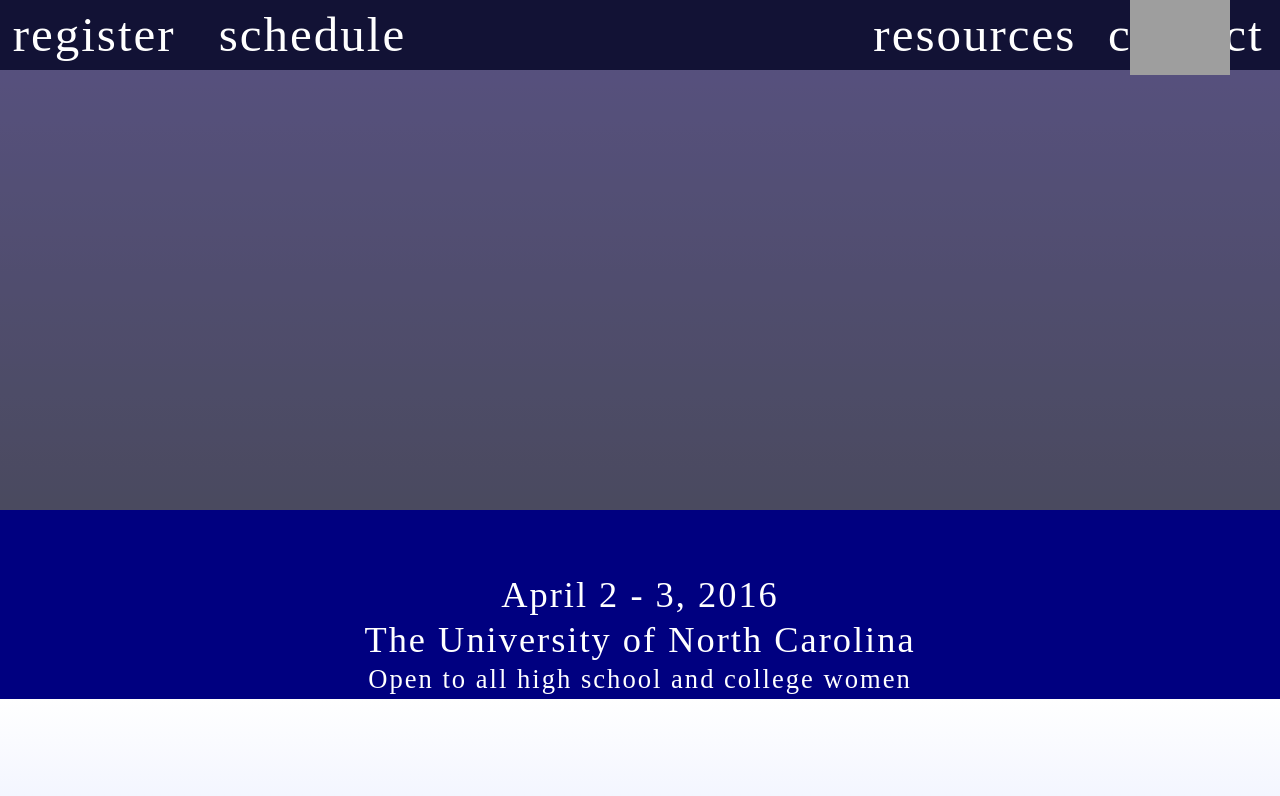
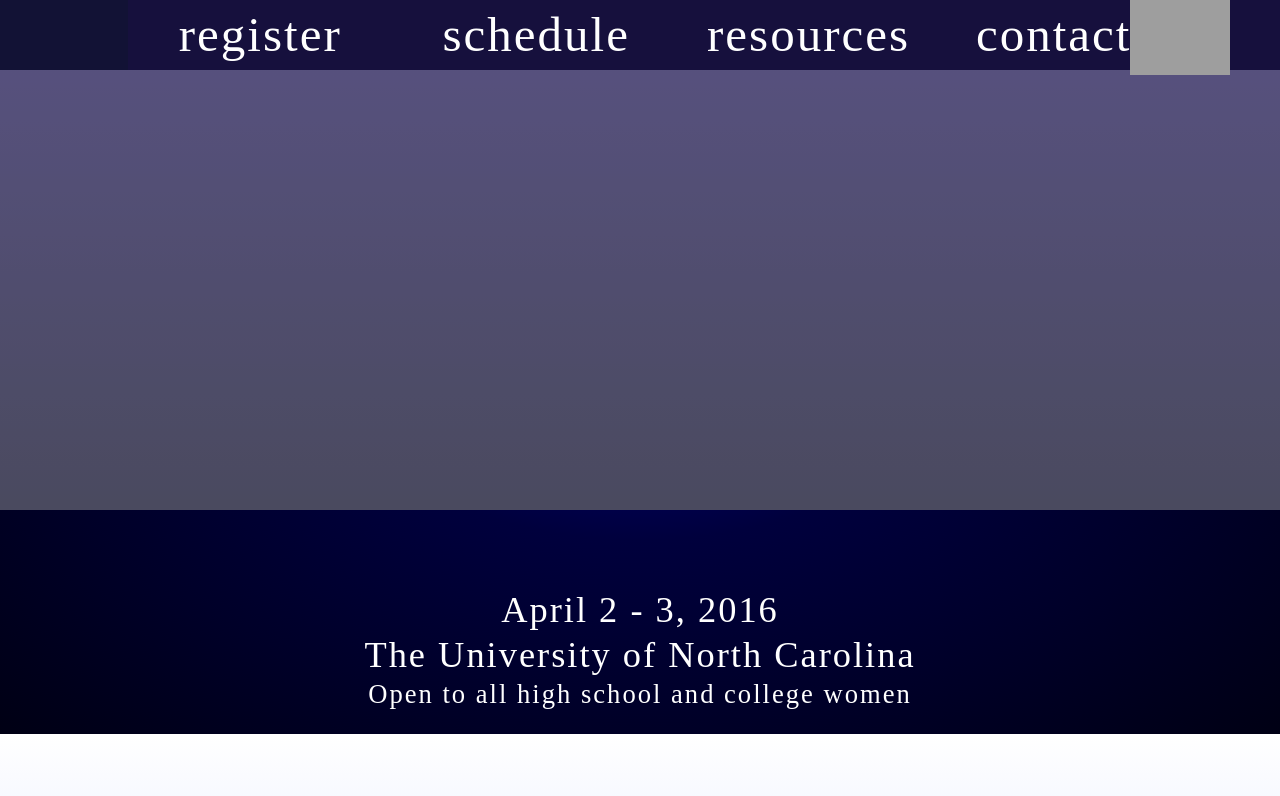
Before and after one commit to andyroberson/pearl-hacks16, a plain HTML site: page Pearl-hacks-16/index2.html in a window 1280 px wide. Shown: the top 796 px of the page. Drawn offline with nearby package versions, Linux system fonts and the light colour scheme; grey boxes are pictures that could not be loaded; a web font is replaced by a local one.

Commit message:
main page colors

```diff
--- a/Pearl-hacks-16/css/styles2.css
+++ b/Pearl-hacks-16/css/styles2.css
@@ -53,6 +53,7 @@ a:hover, a:active {
 		text-align: center;
 		color: #ffffff;
 		font-family: 'LMP';
+    margin: 0 3%;
 		letter-spacing: 2px;
 		font-size: 3.5em;
 	}
@@ -79,7 +80,7 @@ a:hover, a:active {
 
 /** First panel - #girl / WATER**/
 #girl {
-	background-color: navy;
+	background: radial-gradient(#00007A,#00003D,#000029,#000014);
   height: 100%;
   padding: 0;
 }
--- a/Pearl-hacks-16/index2.html
+++ b/Pearl-hacks-16/index2.html
@@ -47,14 +47,14 @@
 	<a id="mlh-trust-badge" style="position:fixed;top:0;right:50px;max-width:100px;width:10%;min-width: 60px;display:block;z-index:10000" href="https://mlh.io/seasons/s2016/events?utm_source=s2016&utm_medium=TrustBadge&utm_campaign=s2016" target="_blank"><img src="https://s3.amazonaws.com/logged-assets/trust-badge/s2016.png" alt="MLH Official - Spring 2016" style="width:100%;" ></a>
 	<div class="container-fluid">
 	<nav id="menu-wrapper" class="navbar navbar-default navbar-fixed-top">
-		<div class="row">
+		<div class="row" style="background:#16103D; margin-left: 10%">
 			<div class="menu col-md-2 col-sm-2">
 				<a href="#about-section">register</a>
 			</div>
 			<div class="menu col-md-2 col-sm-2">
 				<a href="#schedule-section">schedule</a>
 			</div>
-			<div class="menu col-md-2 col-sm-2 col-md-offset-4 col-sm-offset-4">
+			<div class="menu col-md-2 col-sm-2">
 				<a href="resources.html" target="_blank">resources</a>
 			</div>
 			<div class="menu col-md-2 col-sm-2">
@@ -77,9 +77,9 @@
 		      <div style="margin-top: -400px; z-index: 2; position: relative" class="ariel"></div>
 		<!-- WORK IN PROGRESS
 		 <div class="waves"><img src="waves.gif" height="300px" width="100%" style="margin-top: -120px; margin-bottom: -120px;" /> -->
-		<h2 class="date">April 2 - 3, 2016</h2>
+		<h2 class="date" style="padding-top:15px;">April 2 - 3, 2016</h2>
 		<h2 class="location">The University of North Carolina</h2>
-		<h2 class="tagline">Open to all high school and college women</h2>
+		<h2 class="tagline" style="padding-bottom:20px;">Open to all high school and college women</h2>
 	</div>
 	</div>
 
```
